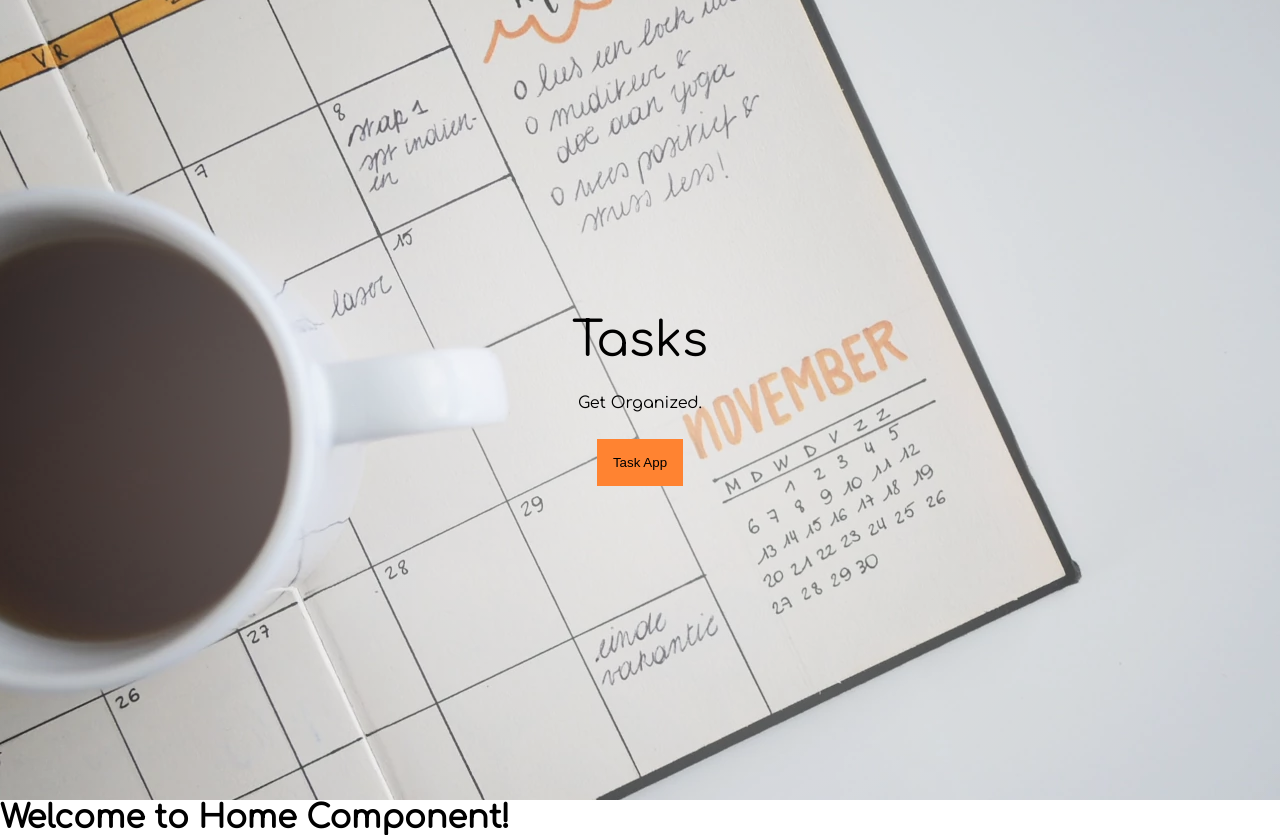
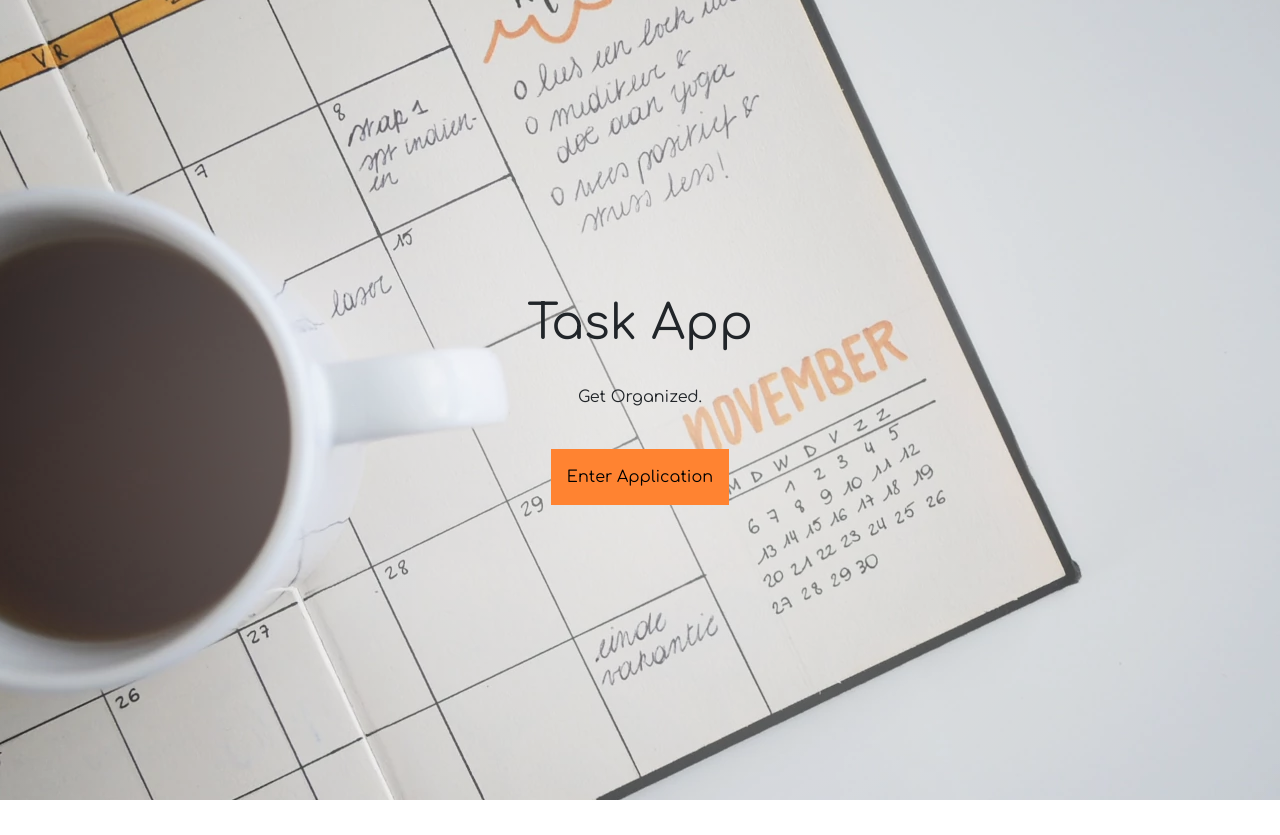
Before and after one commit to aaronshivers/task-crud, an Angular app: page /home in a window 1280 px wide. After the commit the page ends 800 px from the top, so only its background shows below. Built offline with nearby package versions, Linux system fonts and the light colour scheme.

Commit message:
feature/bootstrap - added bootstrap and tasks component

```diff
--- a/angular.json
+++ b/angular.json
@@ -24,7 +24,10 @@
               "src/assets"
             ],
             "styles": [
-              "src/styles.css"
+              "src/styles.css",
+              {
+                "input": "./node_modules/bootstrap/dist/css/bootstrap.css"
+              }
             ],
             "scripts": []
           },
@@ -120,6 +123,7 @@
           }
         }
       }
-    }},
+    }
+  },
   "defaultProject": "task-crud"
 }
--- a/package.json
+++ b/package.json
@@ -19,9 +19,12 @@
     "@angular/platform-browser": "~8.2.13",
     "@angular/platform-browser-dynamic": "~8.2.13",
     "@angular/router": "~8.2.13",
+    "@ng-bootstrap/schematics": "^2.0.0-alpha.1",
     "rxjs": "~6.4.0",
     "tslib": "^1.10.0",
-    "zone.js": "~0.9.1"
+    "zone.js": "~0.9.1",
+    "@ng-bootstrap/ng-bootstrap": "^2.0.0-alpha.0",
+    "bootstrap": "^4.0.0"
   },
   "devDependencies": {
     "@angular-devkit/build-angular": "~0.803.18",
--- a/src/app/app-routing.module.ts
+++ b/src/app/app-routing.module.ts
@@ -1,10 +1,12 @@
 import { NgModule } from '@angular/core';
 import { HomeComponent } from './home/home.component';
 import { RouterModule, Routes } from '@angular/router';
+import { TasksComponent } from './tasks/tasks.component';
 
 const routes: Routes = [
   { path: '', redirectTo: 'home', pathMatch: 'full' },
   { path: 'home', component: HomeComponent },
+  { path: 'tasks', component: TasksComponent },
 ];
 
 @NgModule({
--- a/src/app/app.component.html
+++ b/src/app/app.component.html
@@ -1,2 +1 @@
-<app-hero></app-hero>
 <router-outlet></router-outlet>
--- a/src/app/app.module.ts
+++ b/src/app/app.module.ts
@@ -5,16 +5,20 @@ import { AppComponent } from './app.component';
 import { AppRoutingModule } from './app-routing.module';
 import { HomeComponent } from './home/home.component';
 import { HeroComponent } from './hero/hero.component';
+import { NgbModule } from '@ng-bootstrap/ng-bootstrap';
+import { TasksComponent } from './tasks/tasks.component';
 
 @NgModule({
   declarations: [
     AppComponent,
     HomeComponent,
-    HeroComponent
+    HeroComponent,
+    TasksComponent
   ],
   imports: [
     BrowserModule,
-    AppRoutingModule
+    AppRoutingModule,
+    NgbModule.forRoot()
   ],
   providers: [],
   bootstrap: [AppComponent]
--- a/src/app/hero/hero.component.html
+++ b/src/app/hero/hero.component.html
@@ -1,9 +1,9 @@
 <div class="hero">
   <div class="hero__container">
     <div class="hero__box">
-      <h1 class="hero__title">Tasks</h1>
+      <h1 class="hero__title">Task App</h1>
       <p class="hero__subtitle">Get Organized.</p>
-      <button class="hero__button">Task App</button>
+      <button class="hero__button" routerLink="/tasks">Enter Application</button>
     </div>
   </div>
 </div>
--- a/src/app/home/home.component.html
+++ b/src/app/home/home.component.html
@@ -1 +1 @@
-<h1>Welcome to {{ title }}!</h1>
+<app-hero></app-hero>
--- /dev/null
+++ b/src/app/tasks/tasks.component.html
@@ -0,0 +1 @@
+<p>tasks works!</p>
--- /dev/null
+++ b/src/app/tasks/tasks.component.ts
@@ -0,0 +1,15 @@
+import { Component, OnInit } from '@angular/core';
+
+@Component({
+  selector: 'app-tasks',
+  templateUrl: './tasks.component.html',
+  styleUrls: ['./tasks.component.css']
+})
+export class TasksComponent implements OnInit {
+
+  constructor() { }
+
+  ngOnInit() {
+  }
+
+}
```
Also changed, not shown: src/app/tasks/tasks.component.css (added), 2 other files (tests, documents, lock files or other folders).
